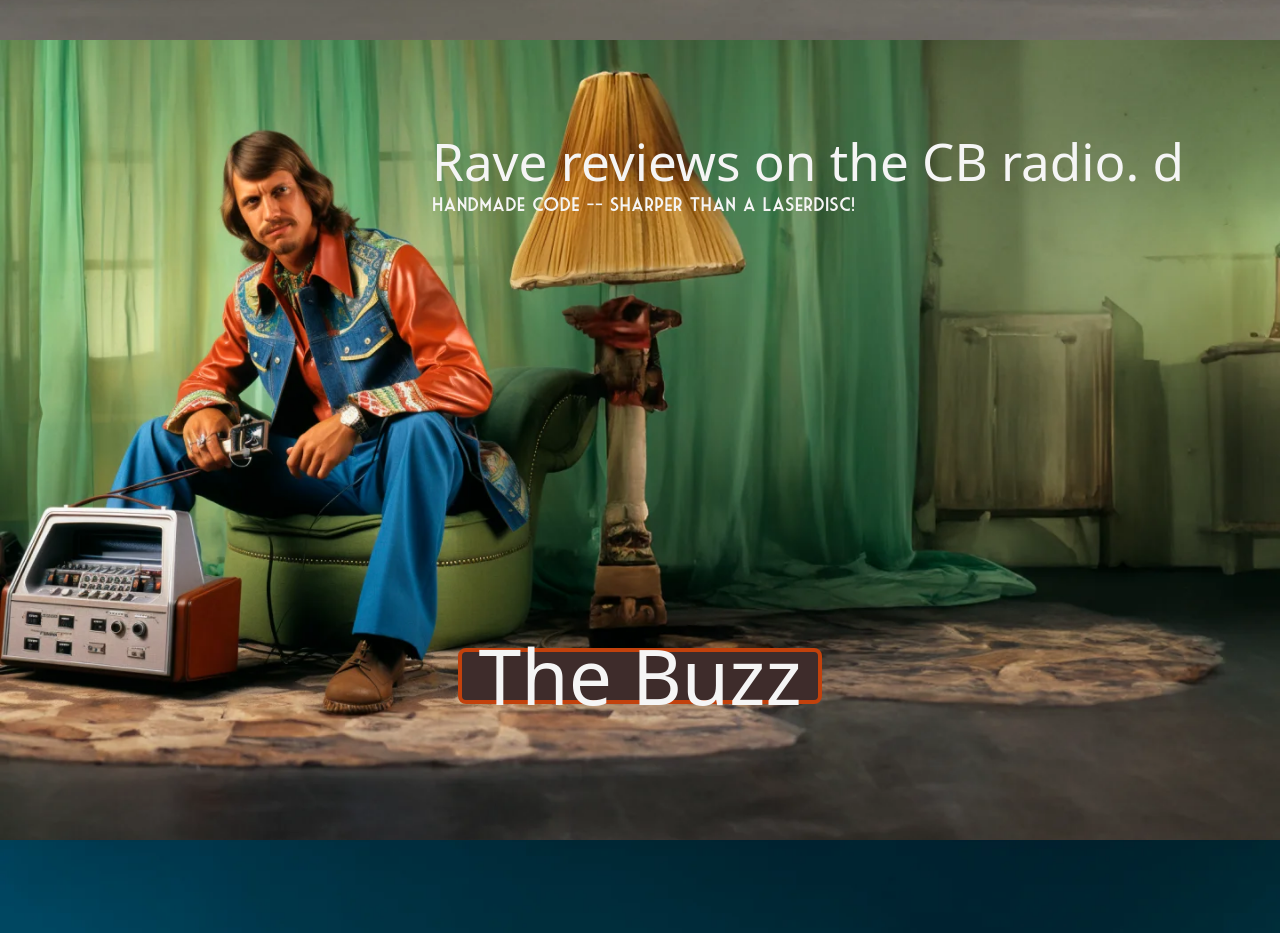
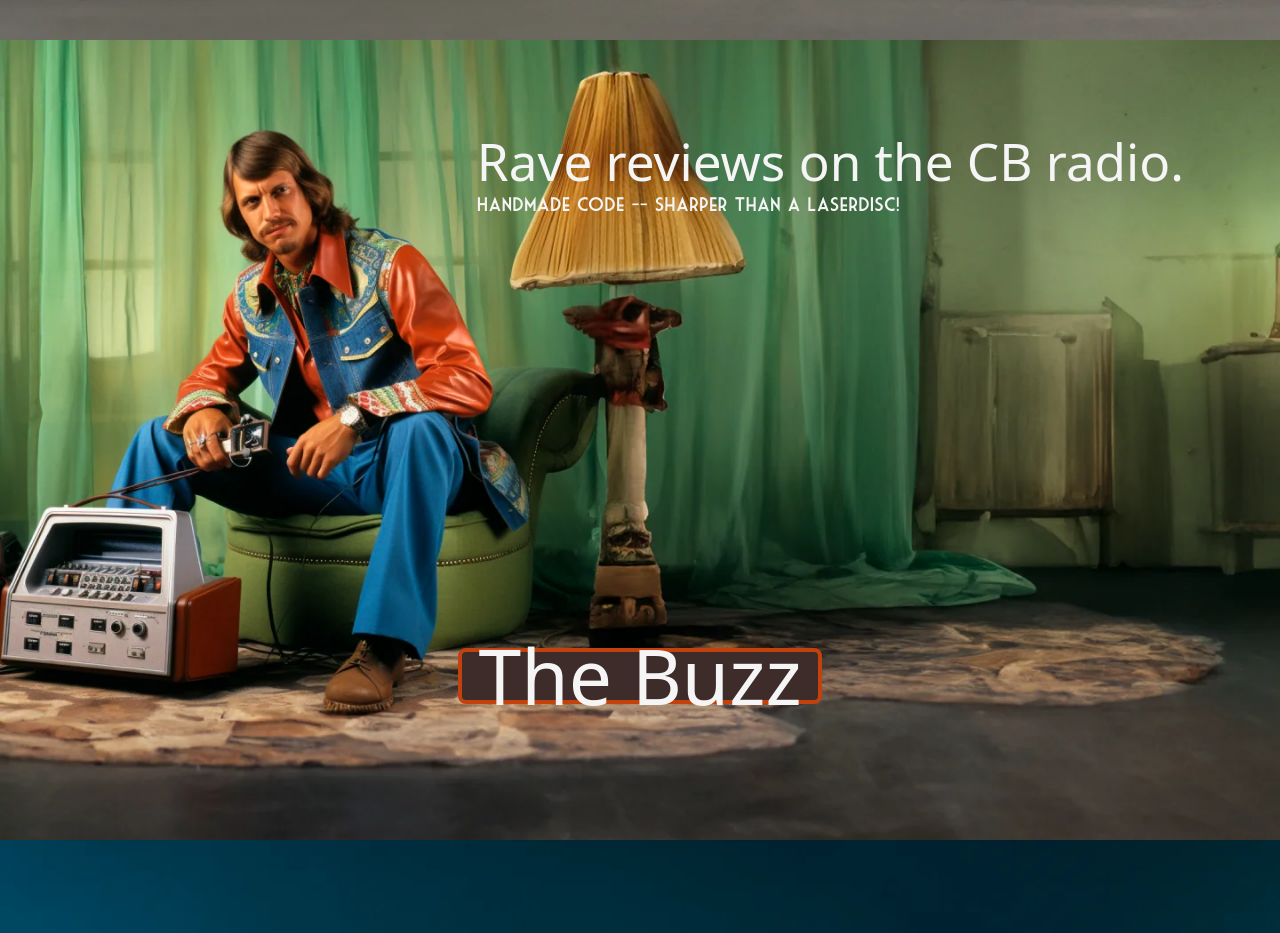
Before and after one commit to jjcxdev/handmadecode, a Next.js app: page / in a window 1280 px wide. Shown: the part 2360-3293 px from the top of the page. Built offline with nearby package versions, Linux system fonts and the light colour scheme.

Commit message:
typo fixed

```diff
--- a/src/pages/clients.tsx
+++ b/src/pages/clients.tsx
@@ -26,7 +26,7 @@ const ClientsContent = () => (
   <div className="flex h-full w-full flex-col items-end justify-between p-4 pt-20 md:justify-center md:p-24">
     <div>
       <div className="h-fit w-full font-aurora text-[9vw] leading-none text-neutral-100 md:max-w-4xl md:text-[4vw]">
-        Rave reviews on the CB radio. d
+        Rave reviews on the CB radio.
       </div>
       <div className="h-fit w-full py-2 font-deco text-[4vw] leading-none text-neutral-100 md:block md:max-w-4xl md:text-[1.5vw]">
         Handmade Code -- sharper than a laserdisc!
```
